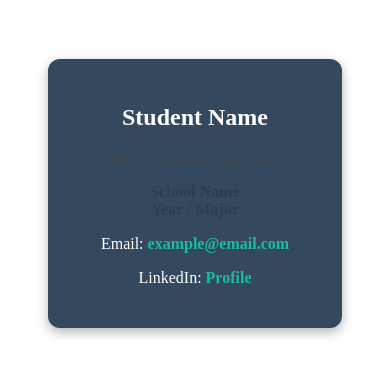
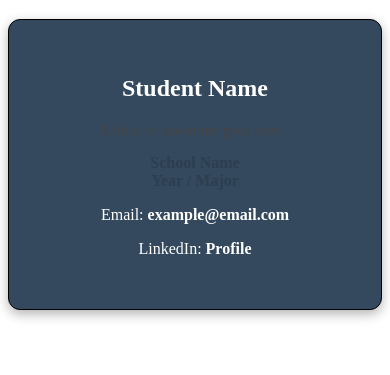
Before and after one commit to ro374-dot/Group12, a plain HTML site: page contact.html in a window 390 px wide. Shown: the part 287-662 px from the top of the page. Drawn offline with Linux system fonts and the light colour scheme.

Commit message:
chang boxes for info
Changed layout from grid to flexbox for better responsiveness and adjusted padding and colors for contact cards.

```diff
--- a/contact.html
+++ b/contact.html
@@ -7,20 +7,31 @@
     </head>
   <style>
   .contact-container {
-    display: grid;
-    grid-template-columns: repeat(3, 1fr);
-    gap: 20px;
-    padding: 40px;
+    display: flex;
+    width: 100%;
+    margin: 0;
+    padding: 0;
   }
 
   .contact-card {
+    flex: 1;
+    min width: 20%;
     background-color: #34495e;
     color: white;
-    padding: 25px;
+    padding: 35px 20px;
     border-radius: 12px;
     text-align: center;
+    border: 1px solid black;
     transition: transform 0.3s ease, background-color 0.3s ease;
     box-shadow: 0px 4px 12px rgba(0,0,0,0.3);
+  }
+
+  .contact-card:hover
+    .contact-card h2,
+    .contact-card p,
+    .contact-card a{
+      color:white;
+
   }
 
   .contact-card:hover {
@@ -29,7 +40,7 @@
   }
 
   .contact-card a {
-    color: #1abc9c;
+    color: #ffffff;
     font-weight: bold;
     text-decoration: none;
   }
```
